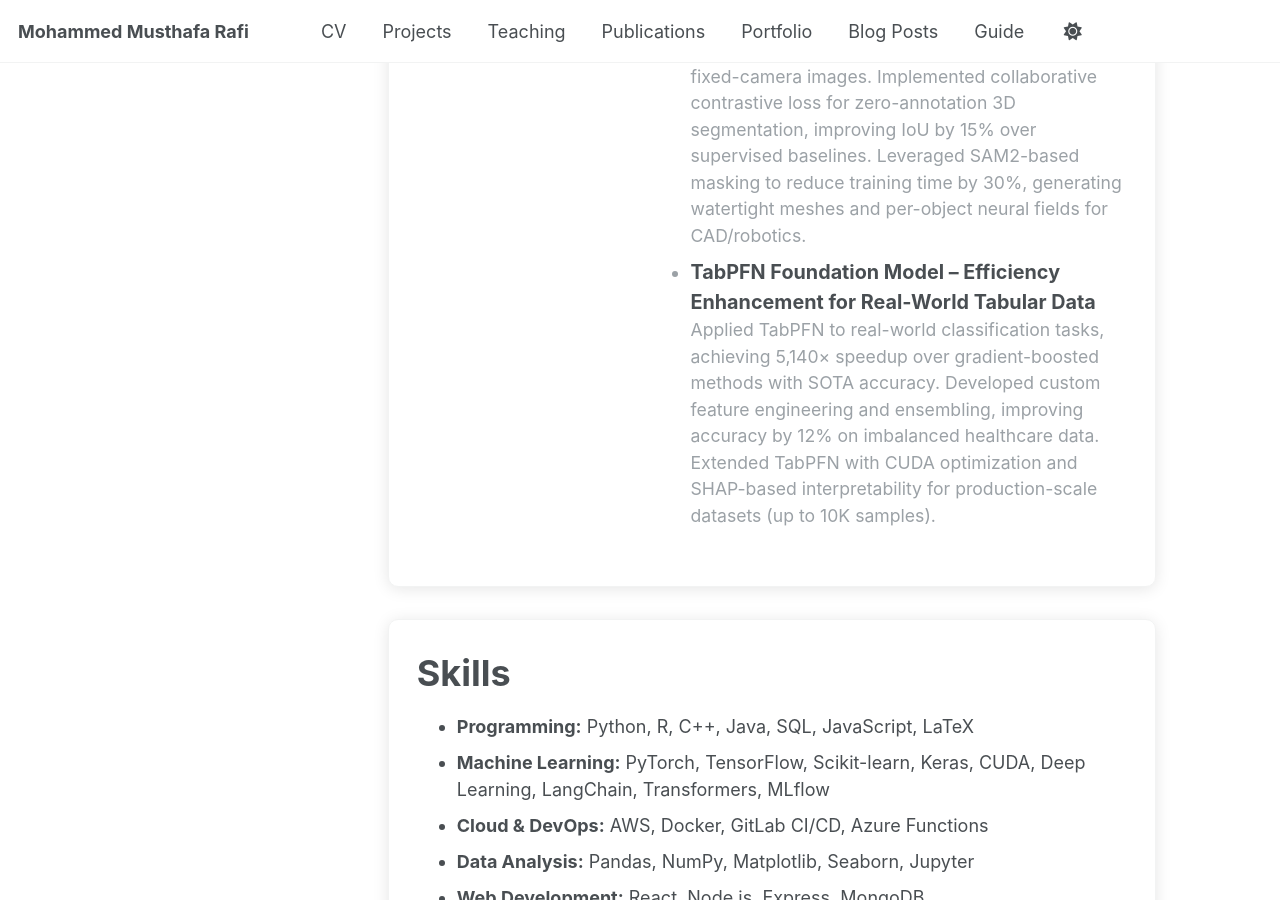
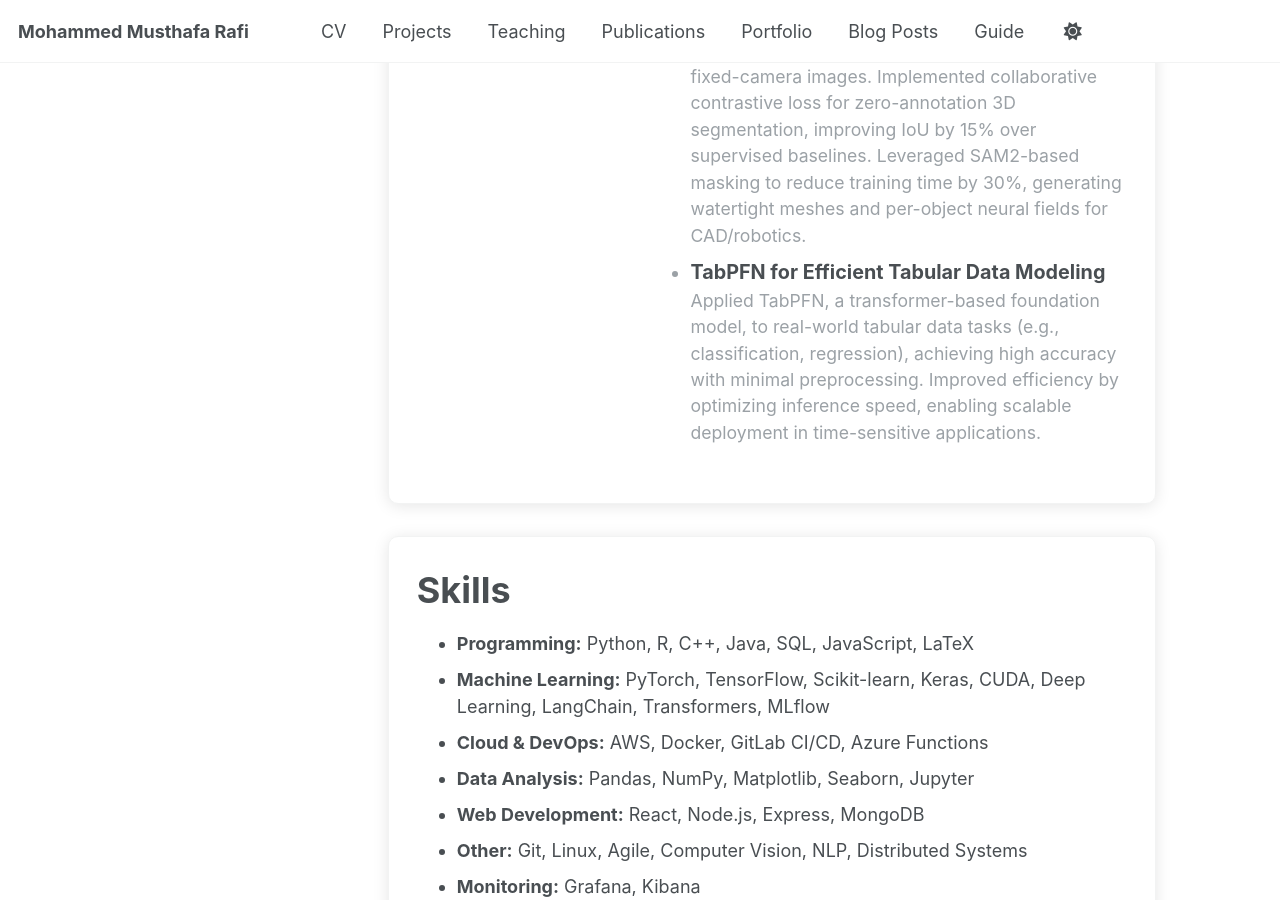
Before and after one commit to itsMustafamr/itsmustafamr.github.io, a Jekyll site: the page built from _pages/cv.md, in a window 1280 px wide and 900 px high, scrolled down 1925 px. Built offline with Jekyll 4.4.1, drawn with Linux system fonts in a browser that asks for light colours.

Commit message:
made some more changes

```diff
--- a/_pages/cv.md
+++ b/_pages/cv.md
@@ -103,8 +103,8 @@
             Developed a novel turntable-style pipeline integrating NeRF-SOS for stationary-camera capture, achieving &lt;2° reprojection error from 150 fixed-camera images. Implemented collaborative contrastive loss for zero-annotation 3D segmentation, improving IoU by 15% over supervised baselines. Leveraged SAM2-based masking to reduce training time by 30%, generating watertight meshes and per-object neural fields for CAD/robotics.
           </li>
           <li>
-            <strong>TabPFN Foundation Model – Efficiency Enhancement for Real-World Tabular Data</strong><br>
-            Applied TabPFN to real-world classification tasks, achieving 5,140× speedup over gradient-boosted methods with SOTA accuracy. Developed custom feature engineering and ensembling, improving accuracy by 12% on imbalanced healthcare data. Extended TabPFN with CUDA optimization and SHAP-based interpretability for production-scale datasets (up to 10K samples).
+            <strong>TabPFN for Efficient Tabular Data Modeling</strong><br>
+            Applied TabPFN, a transformer-based foundation model, to real-world tabular data tasks (e.g., classification, regression), achieving high accuracy with minimal preprocessing. Improved efficiency by optimizing inference speed, enabling scalable deployment in time-sensitive applications.
           </li>
         </ul>
       </div>
```
